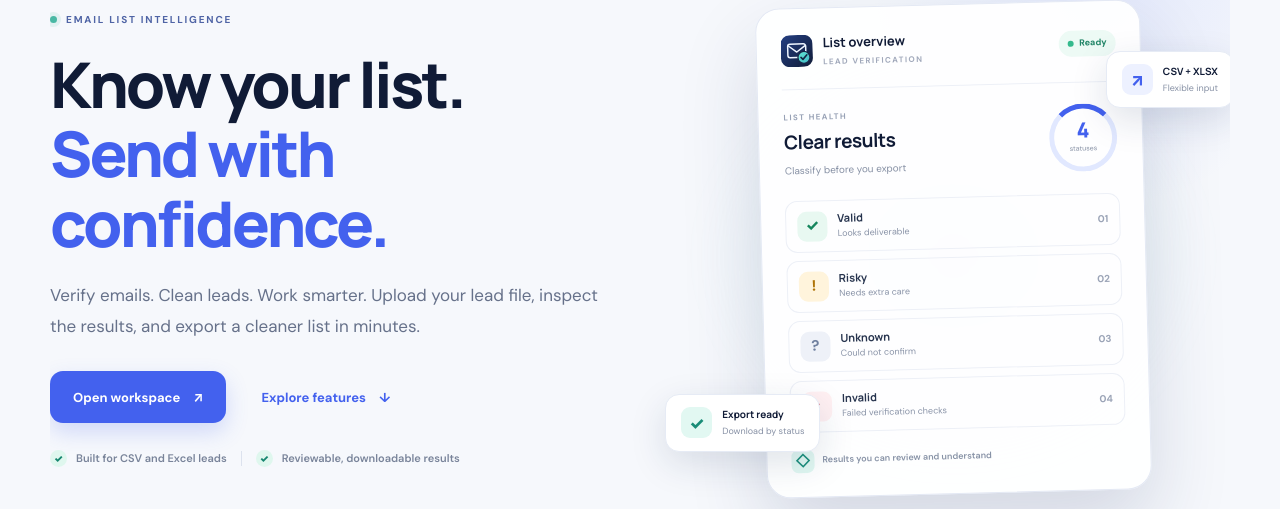
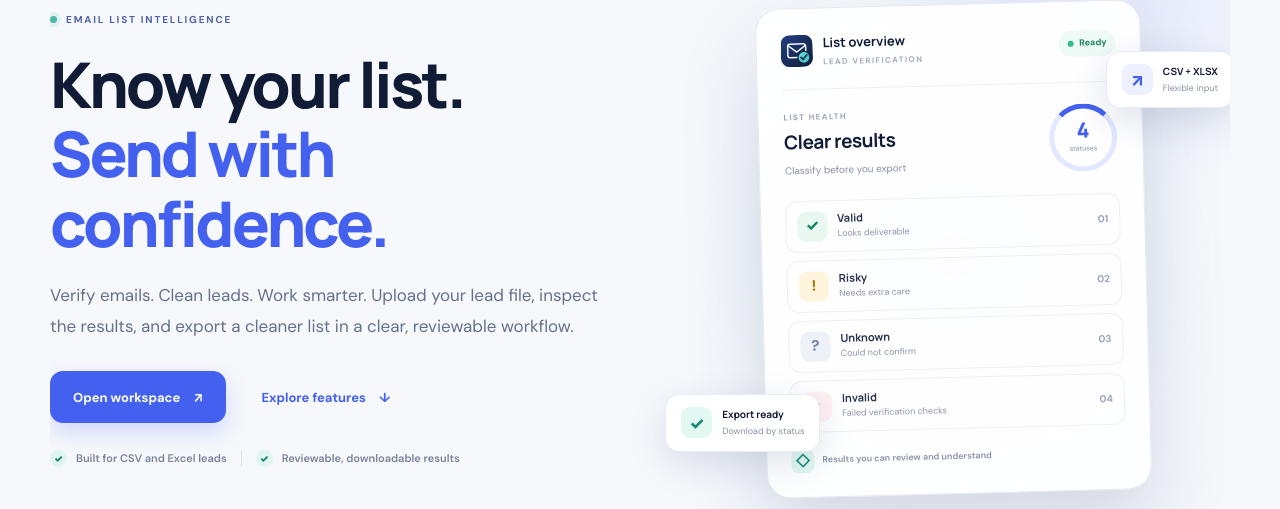
Before and after one commit to AdnanAliCoder/Proved-mail, a Django app: page / in a window 1280 px wide. Shown: the part 165-674 px from the top of the page. Run offline with Django 5.2, Linux system fonts and the light colour scheme; data comes from the database, SQL or seed files in the repository.

Commit message:
Improve ProveMails page-specific SEO and copy

```diff
--- a/templates/home.html
+++ b/templates/home.html
@@ -6,7 +6,7 @@
   <div class="hero-copy">
     <div class="eyebrow"><span class="eyebrow-dot"></span> EMAIL LIST INTELLIGENCE</div>
     <h1>Know your list.<br><span>Send with confidence.</span></h1>
-    <p class="hero-lede">{{ site_settings.tagline|default:"Verify emails. Clean leads. Work smarter." }} Upload your lead file, inspect the results, and export a cleaner list in minutes.</p>
+    <p class="hero-lede">{{ site_settings.tagline|default:"Verify emails. Clean leads. Work smarter." }} Upload your lead file, inspect the results, and export a cleaner list in a clear, reviewable workflow.</p>
     <div class="hero-actions">
       <a class="button button-primary button-large" href="{% url 'login' %}">Open workspace <span aria-hidden="true">↗</span></a>
       {% if bootstrap_available %}<a class="button button-secondary button-large" href="{% url 'bootstrap_admin' %}">Set up admin</a>{% else %}<a class="button button-text button-large" href="#features">Explore features <span aria-hidden="true">↓</span></a>{% endif %}
```
